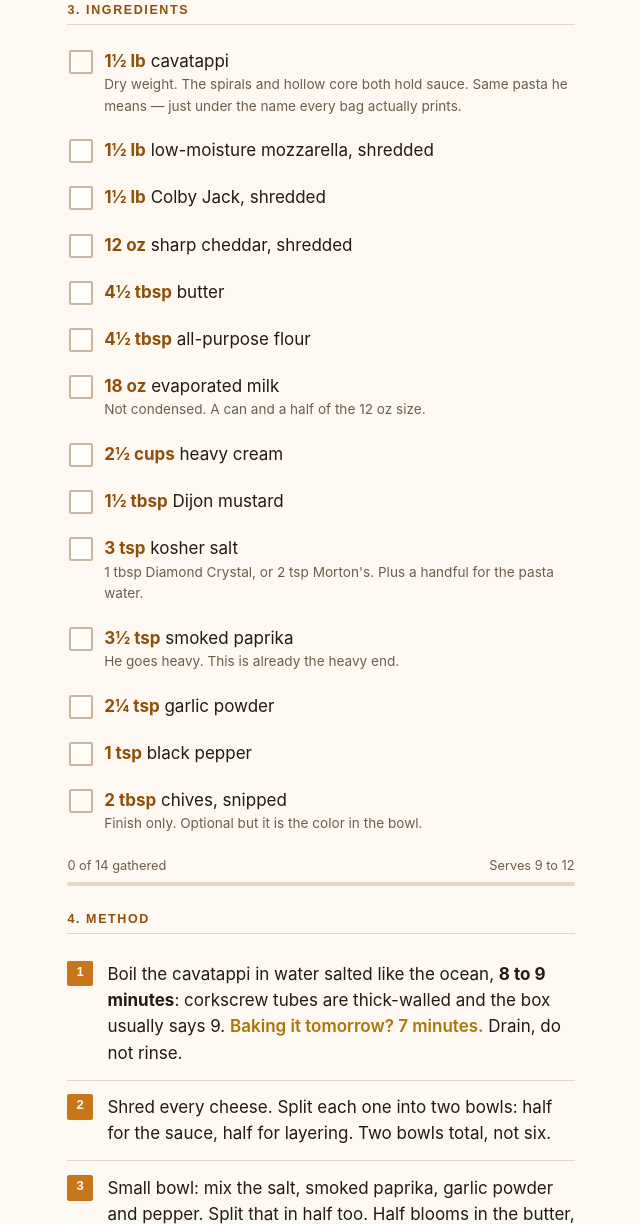
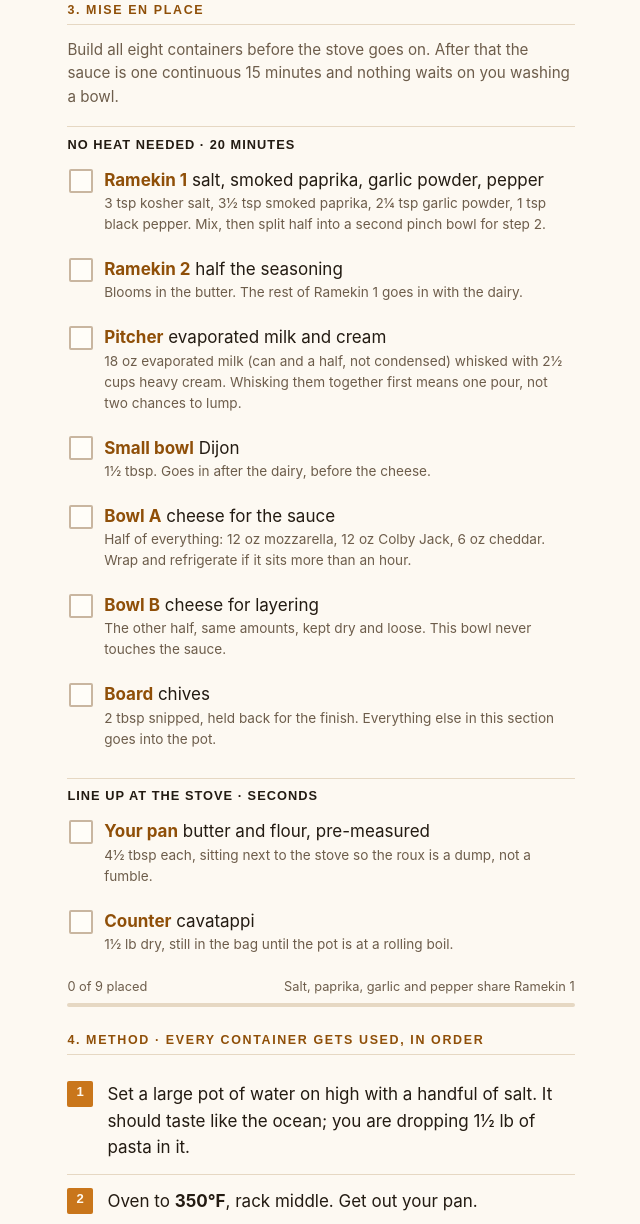
Before and after one commit to dpsoccerdude101/quarter-pan-mac-and-cheese, a plain HTML site: page index.html in a window 1280 px wide. Shown: the part 819-2043 px from the top of the page, without its empty margins (319-959 px from the left). Drawn offline with Linux system fonts and the light colour scheme.

Commit message:
Organize into mise en place containers, then method by container

```diff
--- a/index.html
+++ b/index.html
@@ -102,6 +102,11 @@ label.pick.done .txt{opacity:.42;text-decoration:line-through}
 .bar{height:4px;background:var(--line);border-radius:2px;overflow:hidden;margin-top:.4rem}
 .bar i{display:block;height:100%;width:0;background:var(--accent);transition:width .2s}
 
+/* mise en place */
+h3.sub3{
+  font:700 .8rem/1.3 sans-serif;letter-spacing:.08em;text-transform:uppercase;
+  color:var(--flags);margin:1.1rem 0 .2rem;padding-top:.6rem;border-top:1px solid var(--line)
+}
 /* steps */
 ol.steps{margin:0;padding:0;list-style:none;counter-reset:s}
 ol.steps li{
@@ -210,39 +215,39 @@ footer p{margin:.35rem 0}
 </section>
 
 <section>
-  <h2>3. Ingredients</h2>
-  <ul class="ing" id="ing">
-    <li><label class="pick"><input type="checkbox" data-k="i1"><span class="txt"><span class="qty">1&frac12; lb</span> cavatappi<small>Dry weight. The spirals and hollow core both hold sauce. Same pasta he means &mdash; just under the name every bag actually prints.</small></span></label></li>
-    <li><label class="pick"><input type="checkbox" data-k="i2"><span class="txt"><span class="qty">1&frac12; lb</span> low-moisture mozzarella, shredded</span></label></li>
-    <li><label class="pick"><input type="checkbox" data-k="i3"><span class="txt"><span class="qty">1&frac12; lb</span> Colby Jack, shredded</span></label></li>
-    <li><label class="pick"><input type="checkbox" data-k="i4"><span class="txt"><span class="qty">12 oz</span> sharp cheddar, shredded</span></label></li>
-    <li><label class="pick"><input type="checkbox" data-k="i5"><span class="txt"><span class="qty">4&frac12; tbsp</span> butter</span></label></li>
-    <li><label class="pick"><input type="checkbox" data-k="i6"><span class="txt"><span class="qty">4&frac12; tbsp</span> all-purpose flour</span></label></li>
-    <li><label class="pick"><input type="checkbox" data-k="i7"><span class="txt"><span class="qty">18 oz</span> evaporated milk<small>Not condensed. A can and a half of the 12 oz size.</small></span></label></li>
-    <li><label class="pick"><input type="checkbox" data-k="i8"><span class="txt"><span class="qty">2&frac12; cups</span> heavy cream</span></label></li>
-    <li><label class="pick"><input type="checkbox" data-k="i9"><span class="txt"><span class="qty">1&frac12; tbsp</span> Dijon mustard</span></label></li>
-    <li><label class="pick"><input type="checkbox" data-k="i10"><span class="txt"><span class="qty">3 tsp</span> kosher salt<small>1 tbsp Diamond Crystal, or 2 tsp Morton's. Plus a handful for the pasta water.</small></span></label></li>
-    <li><label class="pick"><input type="checkbox" data-k="i11"><span class="txt"><span class="qty">3&frac12; tsp</span> smoked paprika<small>He goes heavy. This is already the heavy end.</small></span></label></li>
-    <li><label class="pick"><input type="checkbox" data-k="i12"><span class="txt"><span class="qty">2&frac14; tsp</span> garlic powder</span></label></li>
-    <li><label class="pick"><input type="checkbox" data-k="i13"><span class="txt"><span class="qty">1 tsp</span> black pepper</span></label></li>
-    <li><label class="pick"><input type="checkbox" data-k="i14"><span class="txt"><span class="qty">2 tbsp</span> chives, snipped<small>Finish only. Optional but it is the color in the bowl.</small></span></label></li>
+  <h2>3. Mise en place</h2>
+  <p class="sub" style="margin:0 0 .9rem">Build all eight containers before the stove goes on. After that the sauce is one continuous 15 minutes and nothing waits on you washing a bowl.</p>
+  <h3 class="sub3">No heat needed &middot; 20 minutes</h3>
+  <ul class="ing" id="mise">
+    <li><label class="pick"><input type="checkbox" data-k="m1"><span class="txt"><span class="qty">Ramekin 1</span> salt, smoked paprika, garlic powder, pepper<small>3 tsp kosher salt, 3&frac12; tsp smoked paprika, 2&frac14; tsp garlic powder, 1 tsp black pepper. Mix, then split half into a second pinch bowl for step 2.</small></span></label></li>
+    <li><label class="pick"><input type="checkbox" data-k="m2"><span class="txt"><span class="qty">Ramekin 2</span> half the seasoning<small>Blooms in the butter. The rest of Ramekin 1 goes in with the dairy.</small></span></label></li>
+    <li><label class="pick"><input type="checkbox" data-k="m3"><span class="txt"><span class="qty">Pitcher</span> evaporated milk and cream<small>18 oz evaporated milk (can and a half, not condensed) whisked with 2&frac12; cups heavy cream. Whisking them together first means one pour, not two chances to lump.</small></span></label></li>
+    <li><label class="pick"><input type="checkbox" data-k="m4"><span class="txt"><span class="qty">Small bowl</span> Dijon<small>1&frac12; tbsp. Goes in after the dairy, before the cheese.</small></span></label></li>
+    <li><label class="pick"><input type="checkbox" data-k="m5"><span class="txt"><span class="qty">Bowl A</span> cheese for the sauce<small>Half of everything: 12 oz mozzarella, 12 oz Colby Jack, 6 oz cheddar. Wrap and refrigerate if it sits more than an hour.</small></span></label></li>
+    <li><label class="pick"><input type="checkbox" data-k="m6"><span class="txt"><span class="qty">Bowl B</span> cheese for layering<small>The other half, same amounts, kept dry and loose. This bowl never touches the sauce.</small></span></label></li>
+    <li><label class="pick"><input type="checkbox" data-k="m7"><span class="txt"><span class="qty">Board</span> chives<small>2 tbsp snipped, held back for the finish. Everything else in this section goes into the pot.</small></span></label></li>
   </ul>
-  <div class="progress"><span id="count">0 of 14 gathered</span><span id="yield">Serves 9 to 12</span></div>
+  <h3 class="sub3">Line up at the stove &middot; seconds</h3>
+  <ul class="ing" id="stove">
+    <li><label class="pick"><input type="checkbox" data-k="m8"><span class="txt"><span class="qty">Your pan</span> butter and flour, pre-measured<small>4&frac12; tbsp each, sitting next to the stove so the roux is a dump, not a fumble.</small></span></label></li>
+    <li><label class="pick"><input type="checkbox" data-k="m9"><span class="txt"><span class="qty">Counter</span> cavatappi<small>1&frac12; lb dry, still in the bag until the pot is at a rolling boil.</small></span></label></li>
+  </ul>
+  <div class="progress"><span id="count">0 of 9 placed</span><span>Salt, paprika, garlic and pepper share Ramekin 1</span></div>
   <div class="bar"><i id="barfill"></i></div>
 </section>
 
 <section>
-  <h2>4. Method</h2>
+  <h2>4. Method &middot; every container gets used, in order</h2>
   <ol class="steps">
-    <li>Boil the cavatappi in water salted like the ocean, <b>8 to 9 minutes</b>: corkscrew tubes are thick-walled and the box usually says 9. <span class="warn">Baking it tomorrow? 7 minutes.</span> Drain, do not rinse.</li>
-    <li>Shred every cheese. Split each one into two bowls: half for the sauce, half for layering. Two bowls total, not six.</li>
-    <li>Small bowl: mix the salt, smoked paprika, garlic powder and pepper. Split that in half too. Half blooms in the butter, half goes into the sauce later.</li>
-    <li>Low heat: melt the butter, add half the seasoning, bloom <b>30 seconds</b>. Stir, do not brown.</li>
-    <li>Add the flour. Cook on low <b>4 to 6 minutes</b> until it smells like toasted bread, not raw flour.</li>
-    <li>Switch to a whisk. Stream in the evaporated milk, whisking out every lump, then stream in the heavy cream. Add the other half of the seasoning. Low to medium-low, never a boil.</li>
-    <li>Whisk in the Dijon, then the sauce-half cheese a handful at a time, letting each melt before the next. <span class="warn">Keep the heat low or the cheese breaks and turns grainy.</span> This is the biggest batch of sauce here, so keep the pan moving and off the boil. Too thick? Splash of milk.</li>
-    <li>Fold the pasta into the sauce with a spatula. Half the pasta into the pan, half the layering cheese, remaining pasta, remaining cheese. Spread level; the surface should sit about <b>2&frac14; in</b> up the side.</li>
-    <li><b>350&deg;F</b> for <b>30 to 35 minutes</b>, until the edges bubble and the center is set, then <b>broil 2 minutes</b> for the crust. Rest 5 minutes, scatter the chives, cut and serve.</li>
+    <li>Set a large pot of water on high with a handful of salt. It should taste like the ocean; you are dropping 1&frac12; lb of pasta in it.</li>
+    <li>Oven to <b>350&deg;F</b>, rack middle. Get out your pan.</li>
+    <li><b>Ramekin &rarr; pot.</b> Low heat. Melt the butter and dump <b>Ramekin 2</b> (half the seasoning) straight in. It seizes and sizzles for <b>30 seconds</b>; stir it constantly and do not let it brown.</li>
+    <li><b>Flour &rarr; pot.</b> Add the 4&frac12; tbsp and stir on low <b>4 to 6 minutes</b>, until it smells like toasted bread instead of raw flour. It will look like wet sand.</li>
+    <li><b>Pitcher &rarr; pot.</b> Switch to a whisk. Stream in about a third of the milk-and-cream, whisking hard as it thickens and turns glossy, then the rest. <span class="warn">All at once and it goes loose and runny.</span></li>
+    <li><b>Ramekin 1 &rarr; pot, then the Dijon.</b> Whisk in the rest of Ramekin 1, then the 1&frac12; tbsp mustard. Low to medium-low, never a boil.</li>
+    <li><b>Bowl A &rarr; pot.</b> A handful at a time, each melted before the next. <span class="warn">Keep the heat low or the cheese breaks and turns grainy.</span> Too thick? Splash of milk.</li>
+    <li><b>Cavatappi &rarr; pot &rarr; pan.</b> By now the water is boiling: cook <b>8 to 9 minutes</b>, drain and do not rinse (<span class="warn">7 minutes if baking tomorrow</span>), fold into the sauce, then half into the pan. <b>Bowl B</b> over it, remaining pasta, then the rest of Bowl B. Level the top; it should sit about <b>2&frac14; in</b> up the side.</li>
+    <li><b>Pan &rarr; oven.</b> <b>350&deg;F</b> for <b>30 to 35 minutes</b>, edges bubbling and center set, then <b>broil 2 minutes</b>. Rest 5 minutes, scatter the chives, cut and serve.</li>
   </ol>
 </section>
 
@@ -288,8 +293,8 @@ footer p{margin:.35rem 0}
 
 <script>
 (function(){
-  var LS_KEY = "quarter-pan-mac-gathered-v1";
-  var boxes = Array.prototype.slice.call(document.querySelectorAll('#ing input[type=checkbox]'));
+  var LS_KEY = "quarter-pan-mac-mise-v1";
+  var boxes = Array.prototype.slice.call(document.querySelectorAll('#mise input[type=checkbox], #stove input[type=checkbox]'));
   var countEl = document.getElementById('count');
   var barFill = document.getElementById('barfill');
 
@@ -303,7 +308,7 @@ footer p{margin:.35rem 0}
       if (b.checked) { row.classList.add('done'); n++; }
       else { row.classList.remove('done'); }
     });
-    countEl.textContent = n + " of " + boxes.length + " gathered";
+    countEl.textContent = n + " of " + boxes.length + " placed";
     barFill.style.width = Math.round((n / boxes.length) * 100) + "%";
   }
 
```
Also changed, not shown: 1 other file.
